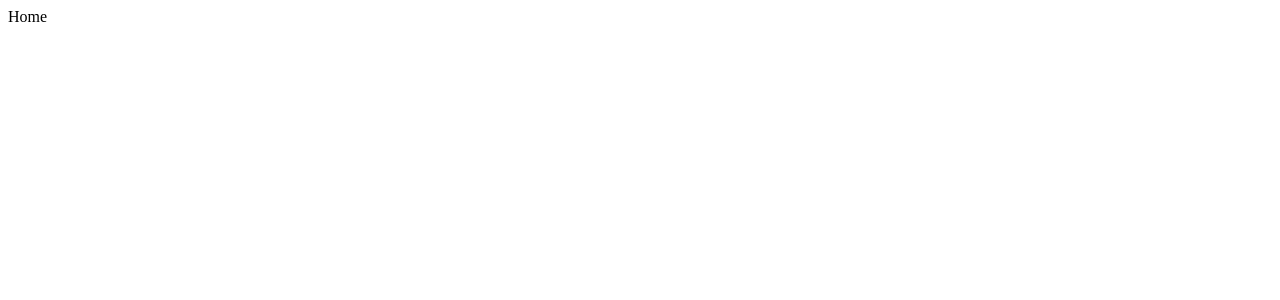
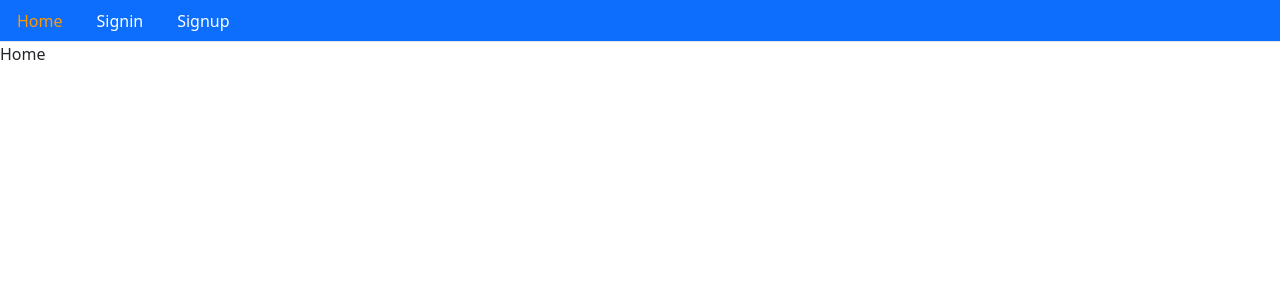
Before and after one commit to HtetOoNaing/ecommerce-udemy-react-hook, a React (Create React App) app: page / in a window 1280 px wide. Shown: the top 300 px of the page. Built offline with nearby package versions, Linux system fonts and the light colour scheme.

Commit message:
add menu and active link

```diff
--- a/public/index.html
+++ b/public/index.html
@@ -10,20 +10,8 @@
       content="Web site created using create-react-app"
     />
     <link rel="apple-touch-icon" href="%PUBLIC_URL%/logo192.png" />
-    <!--
-      manifest.json provides metadata used when your web app is installed on a
-      user's mobile device or desktop. See https://developers.google.com/web/fundamentals/web-app-manifest/
-    -->
     <link rel="manifest" href="%PUBLIC_URL%/manifest.json" />
-    <!--
-      Notice the use of %PUBLIC_URL% in the tags above.
-      It will be replaced with the URL of the `public` folder during the build.
-      Only files inside the `public` folder can be referenced from the HTML.
-
-      Unlike "/favicon.ico" or "favicon.ico", "%PUBLIC_URL%/favicon.ico" will
-      work correctly both with client-side routing and a non-root public URL.
-      Learn how to configure a non-root public URL by running `npm run build`.
-    -->
+    <link href="https://cdn.jsdelivr.net/npm/bootstrap@5.0.2/dist/css/bootstrap.min.css" rel="stylesheet" integrity="sha384-EVSTQN3/azprG1Anm3QDgpJLIm9Nao0Yz1ztcQTwFspd3yD65VohhpuuCOmLASjC" crossorigin="anonymous" />
     <title>React App</title>
   </head>
   <body>
--- a/src/Routes.js
+++ b/src/Routes.js
@@ -3,10 +3,12 @@
 import Signup from './user/Signup';
 import Signin from './user/Signin';
 import Home from './core/Home';
+import Menu from './core/Menu';
 
 const Routes = () => {
 	return (
 		<BrowserRouter>
+			<Menu />
 			<Switch>
 				<Route path="/" exact component={Home} />
 				<Route path="/signin" exact component={Signin} />
--- /dev/null
+++ b/src/core/Menu.js
@@ -0,0 +1,28 @@
+import React from 'react';
+import { Link, withRouter } from 'react-router-dom';
+
+const isActive = (history, path) => {
+	if (history.location.pathname === path) {
+		return { color: '#ff9900' }
+	} else {
+		return { color: '#fff' }
+	}
+}
+
+const Menu = ({ history }) => (
+	<div>
+		<ul className="nav nav-tabs bg-primary">
+			<li className="nav-item">
+				<Link to="/" className="nav-link" style={isActive(history, '/')} >Home</Link>
+			</li>
+			<li className="nav-item">
+				<Link to="/signin" className="nav-link" style={isActive(history, '/signin')} >Signin</Link>
+			</li>
+			<li className="nav-item">
+				<Link to="/signup" className="nav-link" style={isActive(history, '/signup')} >Signup</Link>
+			</li>
+		</ul>
+	</div>
+)
+
+export default withRouter(Menu);
```
